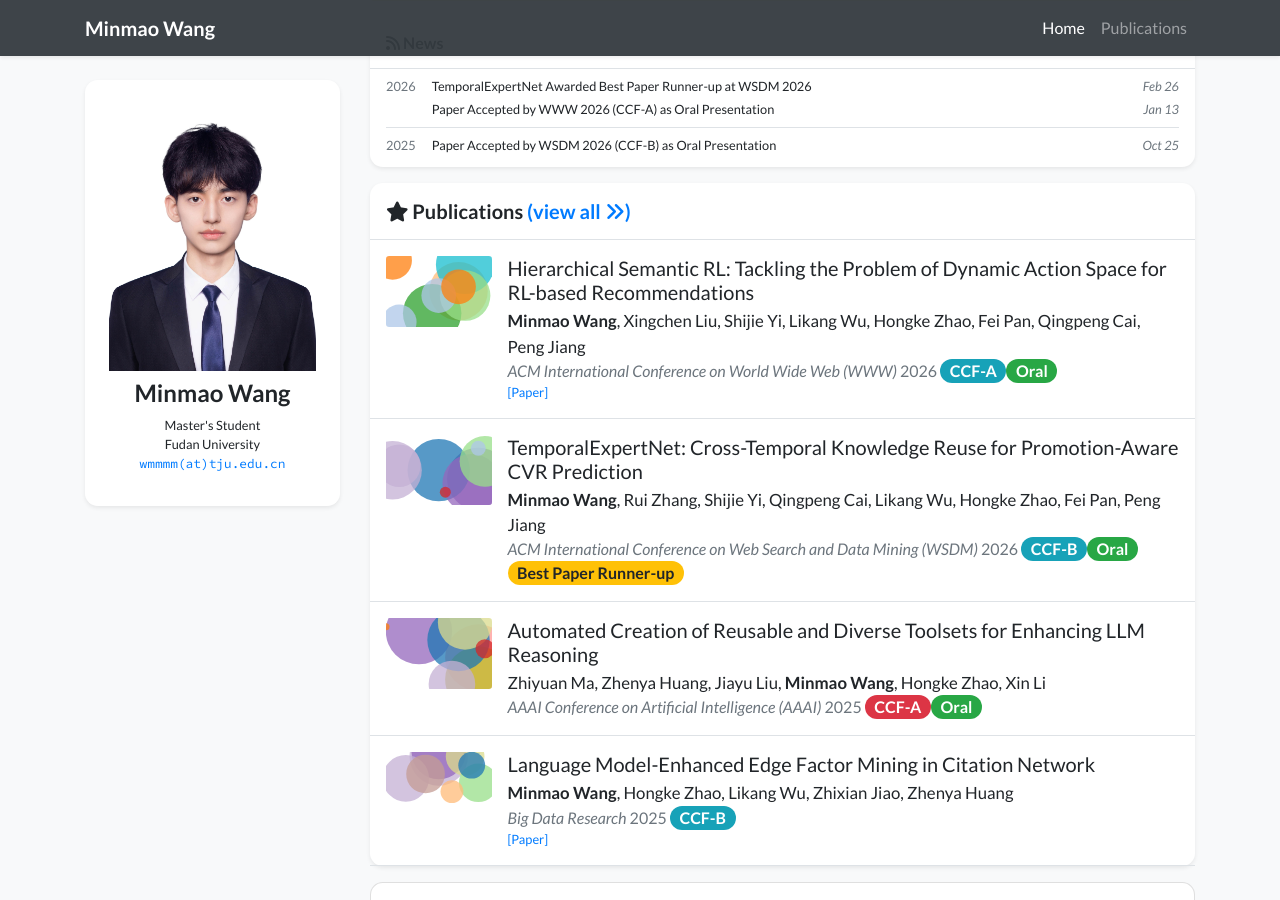
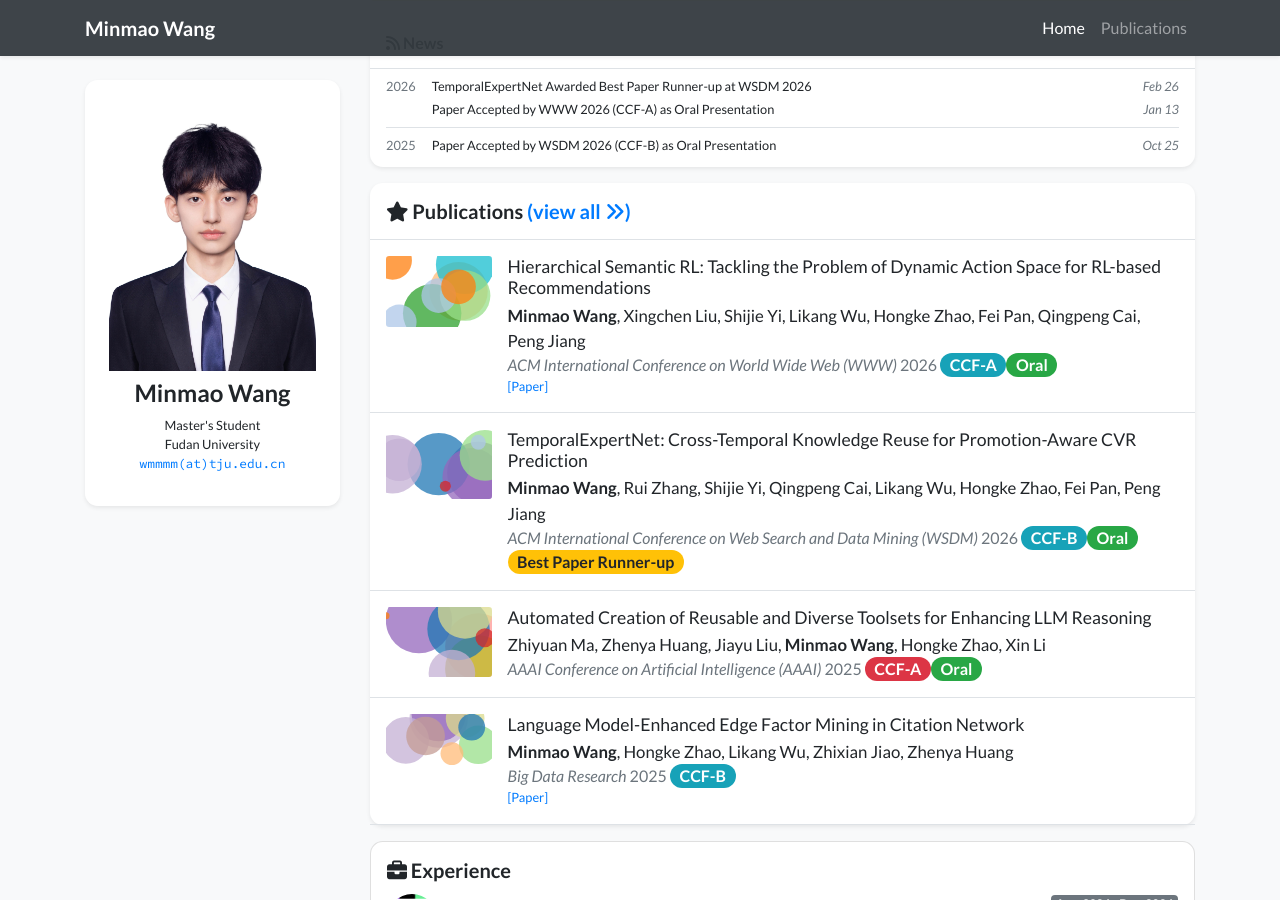
Before and after one commit to MinmaoWang/minmaowang.github.io, a Jekyll site: the page built from index.html, in a window 1280 px wide and 900 px high, scrolled down 787 px. Built offline with Jekyll 4.4.1, drawn with Linux system fonts in a browser that asks for light colours; nearby versions of some CDN libraries; a style sheet for code colours, icons or effects is not loaded.

Commit message:
Adjust publication title and author font sizes
- Reduce title from 1.25rem to 1.1rem
- Increase author list to 1.05rem
- Increase venue to 1rem
- Unify mobile view with desktop sizing

Co-Authored-By: Claude Opus 4.6 <noreply@anthropic.com>

```diff
--- a/_includes/widgets/publication_item.html
+++ b/_includes/widgets/publication_item.html
@@ -9,7 +9,7 @@
             {%- endif -%}
         </div>
         <div class="col-md-9 col-xl-10 p-3 pl-md-0">
-            <h5 class="mt-0 mb-1 font-weight-normal">{{ item.title }}</h5>
+            <h5 class="mt-0 mb-1 font-weight-normal" style="font-size: 1.1rem;">{{ item.title }}</h5>
             <p class="mt-0 mb-0" style="font-size: 1.05rem;">{% include widgets/author_list.html authors=item.authors %}</p>
             <p class="mt-0 mb-0 text-muted" style="font-size: 1rem;">{{item.pub_pre}}<i>{{ item.pub }}</i>{{ item.pub_post }} {{ item.pub_date }} {{ item.pub_last }} <span data-semantic-scholar-id="{{ item.semantic_scholar_id }}"></span></p>
             <p class="mt-0 mb-0 small text-muted">{{ item.abstract }}</p>
@@ -33,9 +33,9 @@
         <div class="d-flex align-items-start flex-column py-3 px-4">
             <div class="mb-auto"></div>
             <div>
-                <h5 class="mt-0 mb-1 font-weight-normal">{{ item.title }}</h5>
-                <p class="mt-0 mb-0 small">{% include widgets/author_list.html authors=item.authors %}</p>
-                <p class="mt-0 mb-0 small">{{item.pub_pre}}<i>{{ item.pub }}</i>{{ item.pub_post }} {{ item.pub_date }} {{ item.pub_last }} <span data-semantic-scholar-id="{{ item.semantic_scholar_id }}"></span></p>
+                <h5 class="mt-0 mb-1 font-weight-normal" style="font-size: 1.1rem;">{{ item.title }}</h5>
+                <p class="mt-0 mb-0" style="font-size: 1.05rem;">{% include widgets/author_list.html authors=item.authors %}</p>
+                <p class="mt-0 mb-0 text-muted" style="font-size: 1rem;">{{item.pub_pre}}<i>{{ item.pub }}</i>{{ item.pub_post }} {{ item.pub_date }} {{ item.pub_last }} <span data-semantic-scholar-id="{{ item.semantic_scholar_id }}"></span></p>
                 <p class="mt-0 mb-0 small text-muted">{{ item.abstract }}</p>
 
                 <p class="small pb-0 mb-0 lh-125 text-muted abstract-links">
```
